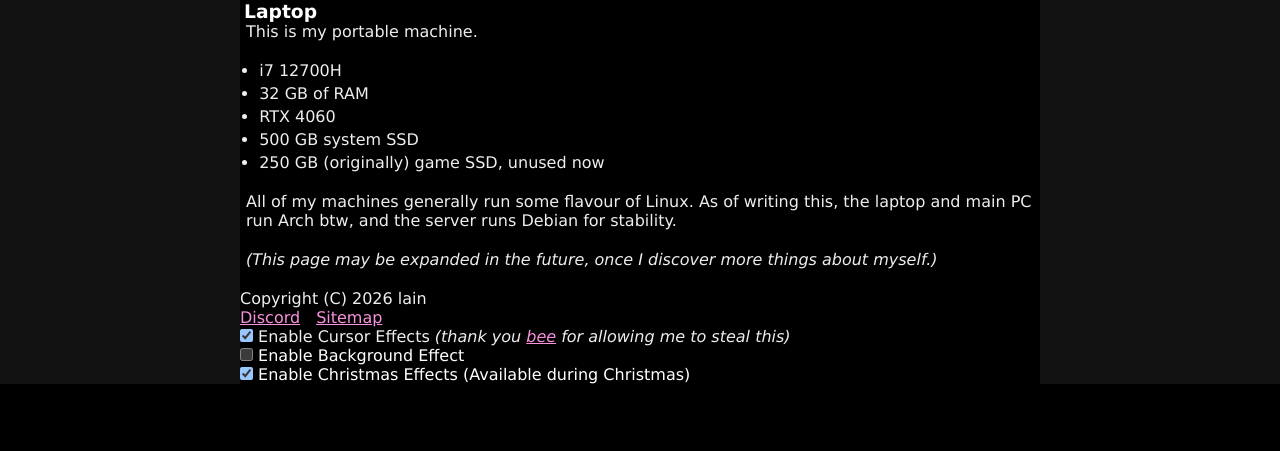
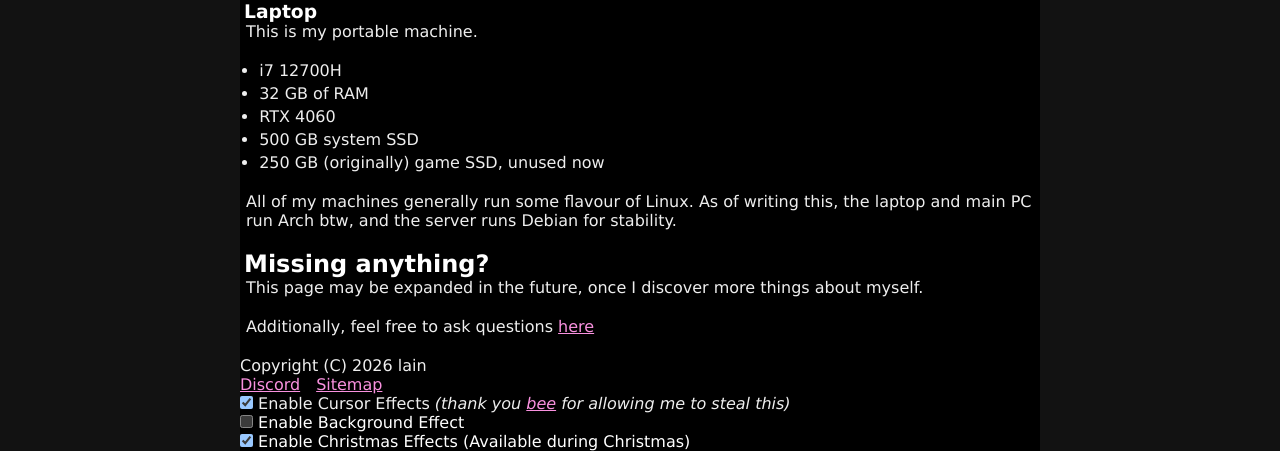
Before and after one commit to mldkyt/website-php, a PHP site: page /about-me in a window 1280 px wide. Shown: the part 1476-1927 px from the top of the page. Before the commit the page ends 1860 px from the top, so only its background shows below. Run offline with PHP 8.4, Linux system fonts and the light colour scheme.

Commit message:
add qna links

```diff
--- a/src/about-me.php
+++ b/src/about-me.php
@@ -99,7 +99,11 @@
 
     <p>All of my machines generally run some flavour of Linux. As of writing this, the laptop and main PC run Arch btw, and the server runs Debian for stability.</p>
 
-    <p><i>(This page may be expanded in the future, once I discover more things about myself.)</i></p>
+    <h2>Missing anything?</h2>
+
+    <p>This page may be expanded in the future, once I discover more things about myself.</p>
+    <p>Additionally, feel free to ask questions <a href="/qna">here</a></p>
+
     <?php require '../components/footer.php'; ?>
 </body>
 
--- a/src/index.php
+++ b/src/index.php
@@ -26,7 +26,7 @@ if ($_SERVER["REQUEST_URI"] != "/") {
     <h2>About me</h2>
     <p>
         Hi, I'm lain, and I'm a silly transgender lesbian catgirl (yes that's a spell), and I <a href="https://git.the-wired.club/lain" target="_blank">code in production</a>, make <a
-            href="https://youtube.com/@lunyauwu"
+            href="https://www.youtube.com/channel/UC7JMha1kjOS7gsJXwNtosNw"
             target="_blank">YouTube videos</a> and <a href="https://sk.lunya.pet/@lunya" target="_blank">shitpost on fedi</a>! I have a <a href="/discord" target="_blank">Discord</a> server and <a href="https://forums.lunya.pet" target="_blank">forums</a> :3
     </p>
 
@@ -40,7 +40,7 @@ if ($_SERVER["REQUEST_URI"] != "/") {
             href="https://www.youtube.com/watch?v=kebvJDNGDr0&list=PLBuV8_rRvRfDXeLbrypTB88hhOCZzLMcw&pp=gAQB"
             target="_blank">Mon Bazou</a>, <a href="https://www.youtube.com/watch?v=Rk5XmItKA1w&list=PLBuV8_rRvRfDDmQTZZ_F-L-PQkVAeMYBo&pp=gAQB" target="_blank">Minecraft</a>, <a
             href="https://www.youtube.com/watch?v=9-O8-Y6f818&list=PLBuV8_rRvRfD36HvpMg6BnfeLVzBVS5sq&pp=gAQB"
-            target="_blank">Celeste</a> and other games. Some of these videos are tutorials, some have a vTuber like appearance, some document my own projects, others are just shitposts. <a href="https://youtube.com/@lunyauwu" target="_blank">You're welcome to check out my YouTube channel</a>.
+            target="_blank">Celeste</a> and other games. Some of these videos are tutorials, some have a vTuber like appearance, some document my own projects, others are just shitposts. <a href="https://www.youtube.com/channel/UC7JMha1kjOS7gsJXwNtosNw" target="_blank">You're welcome to check out my YouTube channel</a>. <a href="/qna">I also have a QnA on this website.</a>
     </p>
 
     <p>
@@ -66,7 +66,7 @@ if ($_SERVER["REQUEST_URI"] != "/") {
         </li>
     </ul>
 
-    <h3><a href="https://youtube.com/@lunyauwu">Latest YouTube videos</a></h3>
+    <h3><a href="https://www.youtube.com/channel/UC7JMha1kjOS7gsJXwNtosNw">Latest YouTube videos</a></h3>
 
     <ul>
         <?php
```
